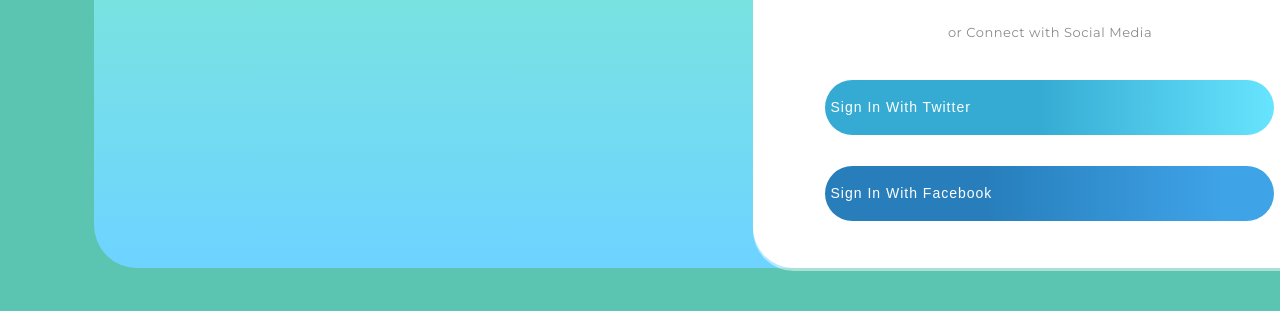
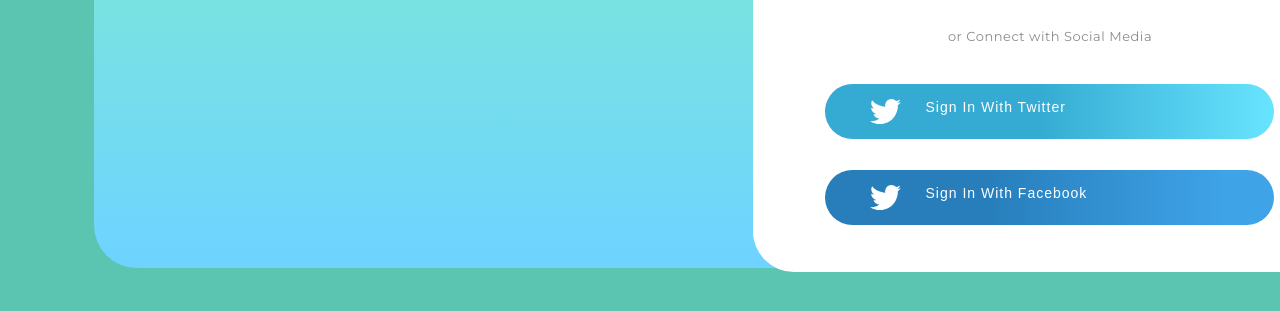
Before and after one commit to sandretto/welcome-page, a plain HTML site: page index.html in a window 1280 px wide. Shown: the part 655-966 px from the top of the page. Drawn offline with Linux system fonts and the light colour scheme.

Commit message:
Fix styles

```diff
--- a/index.html
+++ b/index.html
@@ -32,8 +32,18 @@
                 placeholder="Password">
                 <button class="login-form__button login-form__button--continue">CONTINUE</button>
                 <span class="login-form__description">or Connect with Social Media</span>
-                <button class="login-form__button login-form__button--twitter">Sign In With Twitter</button>
-                <button class="login-form__button login-form__button--facebook">Sign In With Facebook</button>
+                <button class="login-form__button login-form__button--twitter">
+                    <div class="login-form__container">
+                        <img class="login-form__icon" src="img/T.svg">
+                        <span class="login-form__info">Sign In With Twitter</span>
+                    </div>
+                </button>
+                <button class="login-form__button login-form__button--facebook">
+                    <div class="login-form__container">
+                        <img class="login-form__icon" src="img/T.svg">
+                        <span class="login-form__info">Sign In With Facebook</span>
+                    </div>
+                </button>
             </form>
         </div>
         <div class="frame frame__high"></div>
--- a/sass/_settings.sass
+++ b/sass/_settings.sass
@@ -6,6 +6,7 @@ body
     width: 1440px
     height: 1024px
     font-family: 'Montserrat', sans-serif
+    position: relative
     background-color: $basic
 .welcome-page
     width: 1253px
@@ -47,6 +48,7 @@ body
         background-color: $light
         opacity: 0.48
         z-index: 2
+        margin-bottom: -2px
     &__low
         position: absolute
         left: 659px
@@ -58,6 +60,7 @@ body
         background-color: $light
         opacity: 0.73
         z-index: 3
+        margin-bottom: -3px
 .login
     position: absolute
     left: 659px
@@ -70,6 +73,7 @@ body
     border-radius: 41px
     background-color: $light
     z-index: 4
+    margin-bottom: -4px
     &__name
         color: $text-color-dark
         margin-bottom: 22px
@@ -112,13 +116,28 @@ body
             letter-spacing: 0.5318182110786438px
             text-align: center
             color: #8B8B8B
+        &__container
+            text-align: center
+            display: flex
+            flex-direction: row
+            justify-content: flex-start
+            margin-left: 39px
+        &__icon
+            height: 25px
+            width: 31px
+        &__info
+            font-size: 14px
+            font-style: normal
+            font-weight: 400
+            line-height: 17px
+            letter-spacing: 0.9999998807907104px
+            margin-left: 25px
         &__button
             height: 55px
             width: 449px
             margin-top: 9px
             border-radius: 27.5px
             border: 0
-            text-align: center
             color: #FFFFFF
             &--continue
                 font-size: 14px
@@ -129,19 +148,7 @@ body
                 text-align: center
                 background: $vertical-gradient
             &--twitter
-                font-size: 14px
-                font-style: normal
-                font-weight: 400
-                line-height: 17px
-                letter-spacing: 0.9999998807907104px
-                text-align: left
                 margin-bottom: 22px
                 background: $gradient-light
             &--facebook
-                font-size: 14px
-                font-style: normal
-                font-weight: 400
-                line-height: 17px
-                letter-spacing: 0.9999998807907104px
-                text-align: left
                 background: $gradient-dark
```
Also changed, not shown: css/main.css, img/T.svg (added), 1 other file.
